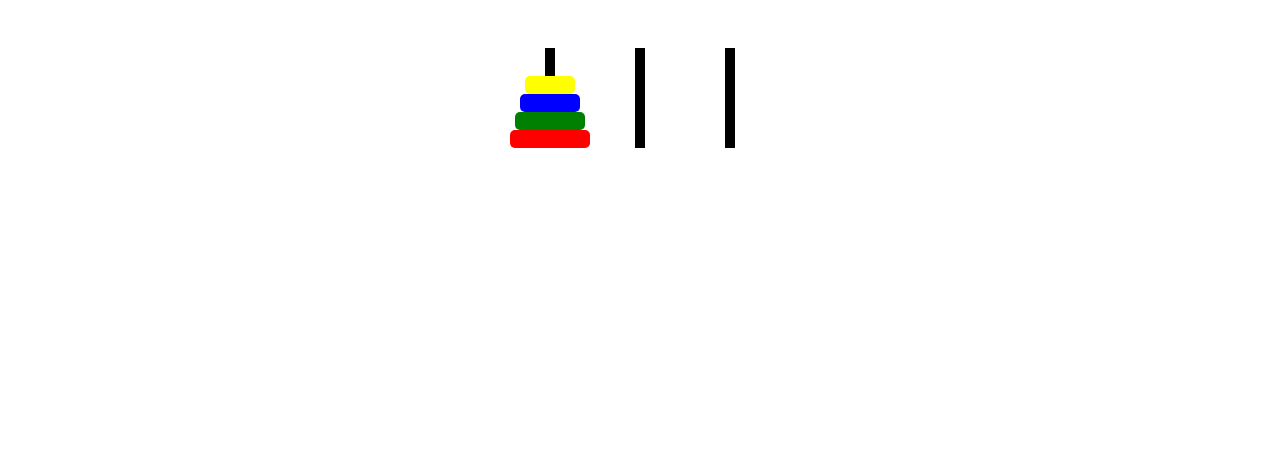
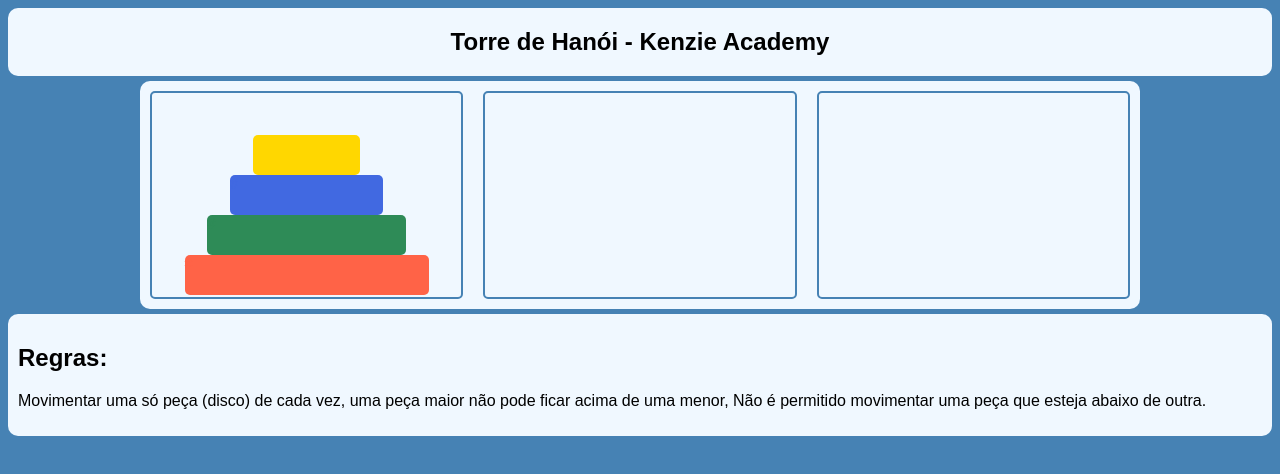
Before and after one commit to Kenzie-Academy-Brasil-Developers/entrega-torre-de-hanoi-sprint-5-MasterJayJay07, a plain HTML site: page index.html in a window 1280 px wide. Drawn offline with Linux system fonts and the light colour scheme.

Commit message:
modifiquei a aparencia e a base do html

```diff
--- a/index.html
+++ b/index.html
@@ -8,7 +8,10 @@
     <title>Torre de Hanoi</title>
 </head>
 <body>
-    <div id="torres">
+    <section id="titulo">
+        <h1>Torre de Hanói - Kenzie Academy</h1>
+    </section>
+    <section id ="container_torres">
         <div class="torre" id="torre1">
             <div class="disco dVermelho"></div>
             <div class="disco dVerde"></div>
@@ -17,7 +20,10 @@
         </div>
         <div class="torre" id="torre2"></div>
         <div class="torre" id="torre3"></div>
-
-    </div>
+    </section>
+    <section id="regras">
+        <h2>Regras:</h2>
+        <p>Movimentar uma só peça (disco) de cada vez, uma peça maior não pode ficar acima de uma menor, Não é permitido movimentar uma peça que esteja abaixo de outra.</p>
+    </section>
 </body>
 </html>
--- a/style.css
+++ b/style.css
@@ -1,18 +1,40 @@
+body{
+    background-color: steelblue;
+}
+#titulo{
+    background-color: aliceblue;
+    display: flex;
+    justify-content: center;
+    margin: 5px 0px 5px 0px;
+    border-radius: 10px;
+    font-family:Arial, Helvetica, sans-serif;
+}
+#regras{
+    background-color: aliceblue;
+    margin: 5px 0px 5px 0px;
+    border-radius: 10px;
+    font-family:Arial, Helvetica, sans-serif;
+    padding: 10px;
+}
 /* torres para inserir os discos */
-#torres{
+#container_torres{
     display: flex;
     flex-direction: row;
     justify-content: center;
     align-items: center;
+    background-color: aliceblue;
+    border-radius:10px
 }
 .torre {
     display: flex;
     flex-direction: column-reverse;
     align-items: center;
-    background-color: black;
-    width: 10px;
-    height: 100px;
-    margin: 40px;
+    width: 33%;
+    height: 200px;
+    margin: 10px;
+    border: 2px solid steelblue;
+    border-radius: 5px;
+    padding: 2px;
 }
 .torre::after {
     content: "  ";
@@ -27,22 +49,34 @@
     content: "#";
 }
 .dVermelho{
-    background-color: red;
-    color: red;
-    width: 80px;
+    background-color: tomato;
+    color: tomato;
+    width: 80%;
+    height: 20%;
 }
 .dVerde{
-    background-color: green;
-    color: green;
-    width: 70px;
+    background-color: seagreen;
+    color: seagreen;
+    width: 65%;
+    height: 20%;
 }
 .dAzul{
-    background-color: blue;
-    color: blue;
-    width: 60px
+    background-color: royalblue;
+    color: royalblue;
+    width: 50%;
+    height: 20%;
 }
 .dAmarelo{
-    background-color: yellow;
-    color: yellow;
-    width: 50px;
+    background-color: gold;
+    color: gold;
+    width: 35%;
+    height: 20%;
 }
+
+@media (min-width:1020px){
+    #container_torres{
+        width: 1000px;
+        margin-left: auto;
+        margin-right: auto;
+    }
+}
```
